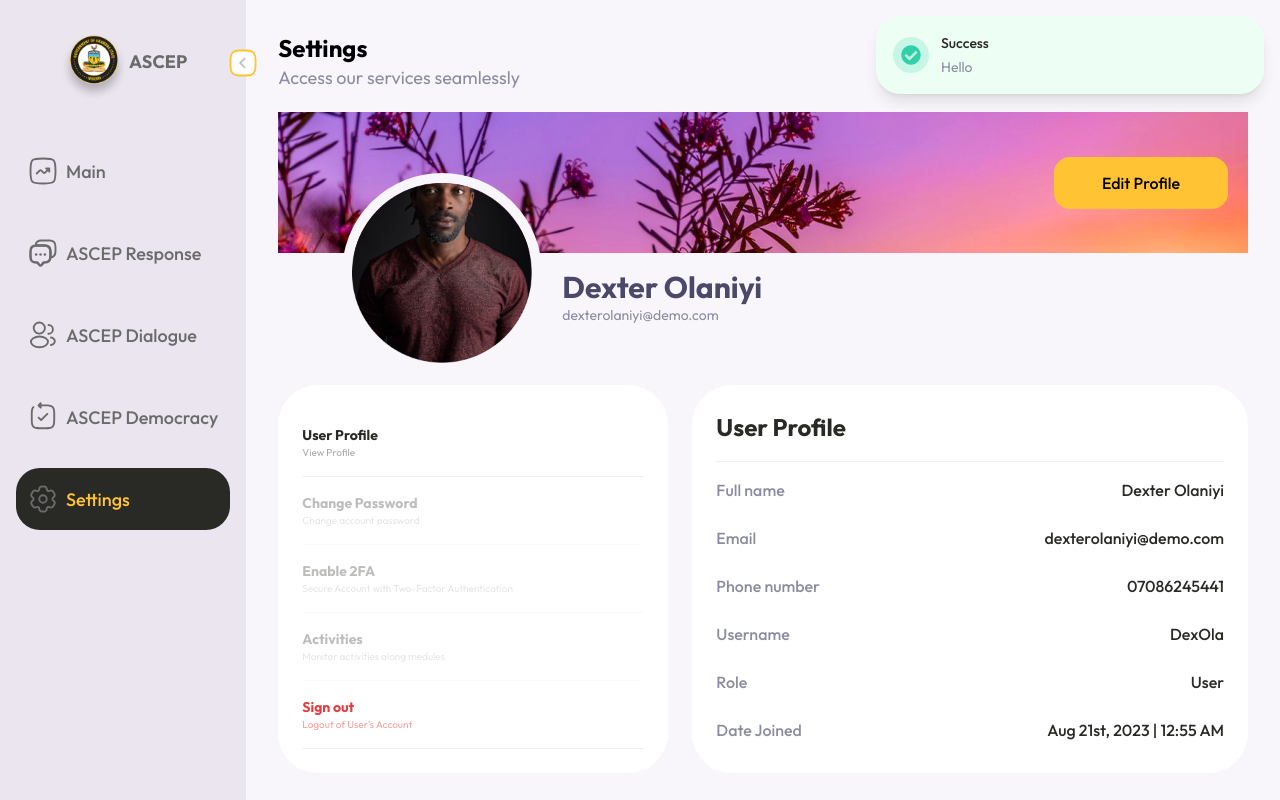
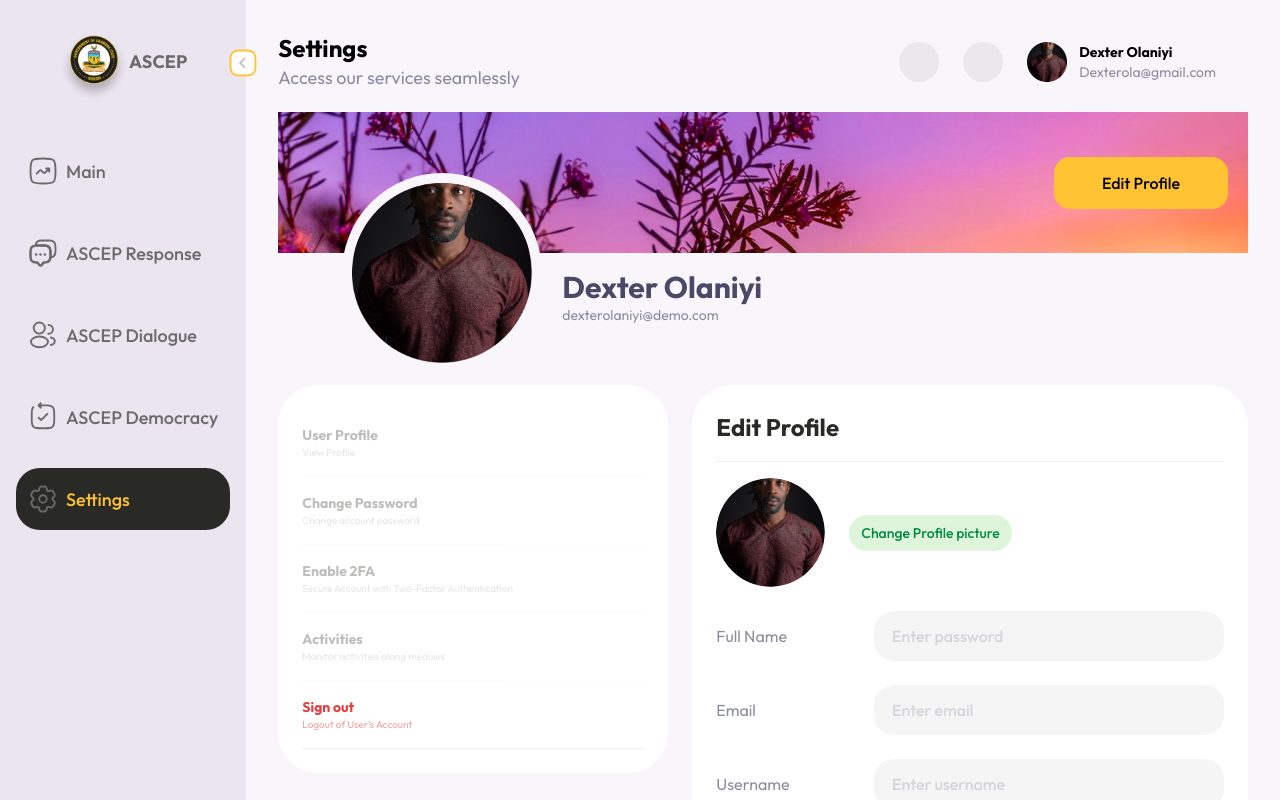
Before and after one commit to gentzycode/ASCEP-user, a React (Vite) app: page /settings in a window 1280 px wide. Both pictures are taken after a click on the button "Edit Profile". Built offline with nearby package versions, Linux system fonts and the light colour scheme; some icons are missing.

Commit message:
feat: Edit Profile

```diff
--- a/src/components/Settings/ActiveSettingsOption.tsx
+++ b/src/components/Settings/ActiveSettingsOption.tsx
@@ -1,6 +1,7 @@
 import { UserProfile } from ".";
 import { useSettingsContext } from "@/providers/SettingsProvider";
 import ChangePassword from "./ChangePassword";
+import EditProfile from "./EditProfile";
 
 export default function ActiveSettingsOption() {
   const { activeOption } = useSettingsContext();
@@ -12,6 +13,7 @@ export default function ActiveSettingsOption() {
       </p>
       {activeOption === "User Profile" && <UserProfile />}
       {activeOption === "Change Password" && <ChangePassword />}
+      {activeOption === "Edit Profile" && <EditProfile />}
     </div>
   );
 }
--- a/src/components/Settings/ChangePassword.tsx
+++ b/src/components/Settings/ChangePassword.tsx
@@ -15,14 +15,10 @@ export default function ChangePassword() {
   });
 
   const { toast } = useToast();
-
-  //   const navigate = useNavigate();
-
   const {
     control,
     handleSubmit,
     formState: { errors },
-    resetField,
   } = form;
 
   function onSubmit(values: z.infer<typeof changePasswordSchema>) {
--- /dev/null
+++ b/src/components/Settings/EditProfile.tsx
@@ -0,0 +1,110 @@
+import { zodResolver } from "@hookform/resolvers/zod";
+import { z } from "zod";
+import { useForm } from "react-hook-form";
+
+import { Form } from "../ui/form";
+import { FormInput } from "../custom";
+import { Button } from "../ui/button";
+import { useToast } from "../ui/use-toast";
+import { editProfileSchema } from "@/schemas/SettingsSchema";
+
+export default function EditProfile() {
+  const form = useForm<z.infer<typeof editProfileSchema>>({
+    resolver: zodResolver(editProfileSchema),
+  });
+
+  const { toast } = useToast();
+  const {
+    control,
+    handleSubmit,
+    formState: { errors },
+  } = form;
+
+  function onSubmit(values: z.infer<typeof editProfileSchema>) {
+    console.log(values);
+
+    toast({
+      title: "Success!",
+      description: "Profile updated",
+      variant: "success",
+    });
+  }
+  return (
+    <div className="space-y-6">
+      <div className="flex items-center gap-6">
+        <img
+          src="/images/profile-large.png"
+          className="w-[109px] h-[109px] rounded-full"
+          alt="profile-photo"
+        />
+
+        <button className="px-3 py-2 text-sm font-medium rounded-full text-brand_green2 bg-faded_green">
+          Change Profile picture
+        </button>
+      </div>
+
+      <Form {...form}>
+        <form onSubmit={handleSubmit(onSubmit)} className="space-y-6">
+          <div className="flex items-center justify-between ">
+            <p className="text-subtle_text">Full Name</p>
+            <div className=" w-full max-w-[350px]">
+              <FormInput
+                name="fullName"
+                label="Full Name"
+                control={control}
+                placeholder="Enter password"
+                errors={errors}
+              />
+            </div>
+          </div>
+          <div className="flex items-center justify-between ">
+            <p className="text-subtle_text">Email</p>
+            <div className=" w-full max-w-[350px]">
+              <FormInput
+                name="email"
+                label="Email"
+                control={control}
+                placeholder="Enter email"
+                errors={errors}
+              />
+            </div>
+          </div>
+          <div className="flex items-center justify-between ">
+            <p className="text-subtle_text">Username</p>
+            <div className=" w-full max-w-[350px]">
+              <FormInput
+                name="username"
+                label="Username"
+                control={control}
+                placeholder="Enter username"
+                errors={errors}
+              />
+            </div>
+          </div>
+          <div className="flex items-center justify-between ">
+            <p className="text-subtle_text">Phone number</p>
+            <div className=" w-full max-w-[350px] ">
+              <FormInput
+                name="phone"
+                label="Phone number"
+                control={control}
+                placeholder="Enter phone number"
+                errors={errors}
+              />
+
+              <div className="flex justify-end">
+                <p className="font-medium underline text-primary">
+                  Change Phone number
+                </p>
+              </div>
+            </div>
+          </div>
+
+          <div className="flex items-center justify-end">
+            <Button>Update Profile</Button>
+          </div>
+        </form>
+      </Form>
+    </div>
+  );
+}
--- a/src/components/Settings/ProfileHeader.tsx
+++ b/src/components/Settings/ProfileHeader.tsx
@@ -1,8 +1,8 @@
+import { useSettingsContext } from "@/providers/SettingsProvider";
 import { Button } from "../ui/button";
-import { useToast } from "../ui/use-toast";
 
 export default function ProfileHeader() {
-  const { toast } = useToast();
+  const { setActiveOption } = useSettingsContext();
   return (
     <div
       className="relative h-[141px] w-full flex justify-end items-center p-5 "
@@ -12,17 +12,7 @@ export default function ProfileHeader() {
         backgroundPosition: "center",
       }}
     >
-      <Button
-        onClick={() =>
-          toast({
-            description: "Hello",
-            variant: "success",
-            title: "Success",
-            duration: 4000,
-          })
-        }
-        className="px-12"
-      >
+      <Button onClick={() => setActiveOption("Edit Profile")} className="px-12">
         Edit Profile
       </Button>
 
--- a/src/components/Settings/SettingsOptions.tsx
+++ b/src/components/Settings/SettingsOptions.tsx
@@ -4,7 +4,7 @@ import { ArrowRight2 } from "iconsax-react";
 export default function SettingsOptions() {
   const { activeOption, setActiveOption } = useSettingsContext();
   return (
-    <div className="col-span-5 bg-white p-6 rounded-[40px]">
+    <div className="col-span-5 bg-white p-6 rounded-[40px] h-fit">
       {options?.map((option) => (
         <div
           key={option.title}
--- a/src/pages/Settings/settings.tsx
+++ b/src/pages/Settings/settings.tsx
@@ -9,7 +9,7 @@ import SettingsProvider from "@/providers/SettingsProvider";
 export default function SettingsPage() {
   return (
     <SettingsProvider>
-      <div className="w-full px-8 pt-8 space-y-5  bg-[#F9F6FB] overflow-x-hidden h-screen overflow-y-auto">
+      <div className="w-full px-8 py-8 space-y-5  bg-[#F9F6FB] overflow-x-hidden h-screen overflow-y-auto">
         <SettingsHeader />
 
         <ProfileHeader />
--- a/src/schemas/SettingsSchema.ts
+++ b/src/schemas/SettingsSchema.ts
@@ -22,3 +22,25 @@ export const changePasswordSchema = z
       path: ["confirmPassword"],
     }
   );
+
+export const editProfileSchema = z.object({
+  fullName: z.string({ required_error: "Full name is required" }).min(3, {
+    message: "Full name must be at least 3 characters.",
+  }),
+
+  email: z
+    .string({ required_error: "Email is required" })
+    .email({ message: "Enter a valid email" })
+    .min(3, {
+      message: "Email must be at least 3 characters.",
+    }),
+  phone: z
+    .string({ required_error: "Phone number is required" })
+    .min(11, {
+      message: "Phone number must be at 11 characters.",
+    })
+    .max(11, { message: "Phone must be at 11 characters." }),
+  username: z.string({ required_error: "Username is required" }).min(3, {
+    message: "Username must be at least 3 characters.",
+  }),
+});
--- a/tailwind.config.js
+++ b/tailwind.config.js
@@ -40,6 +40,8 @@ module.exports = {
         success: "#31D0AA",
         error: "#E43F40",
         brand_green: "#3B8D60",
+        brand_green2: "#008940",
+        faded_green: "#DEF5DC",
         text: "#4A4A68",
         subtle_text: "#8C8CA1",
         green_text: "#48A874",
```
